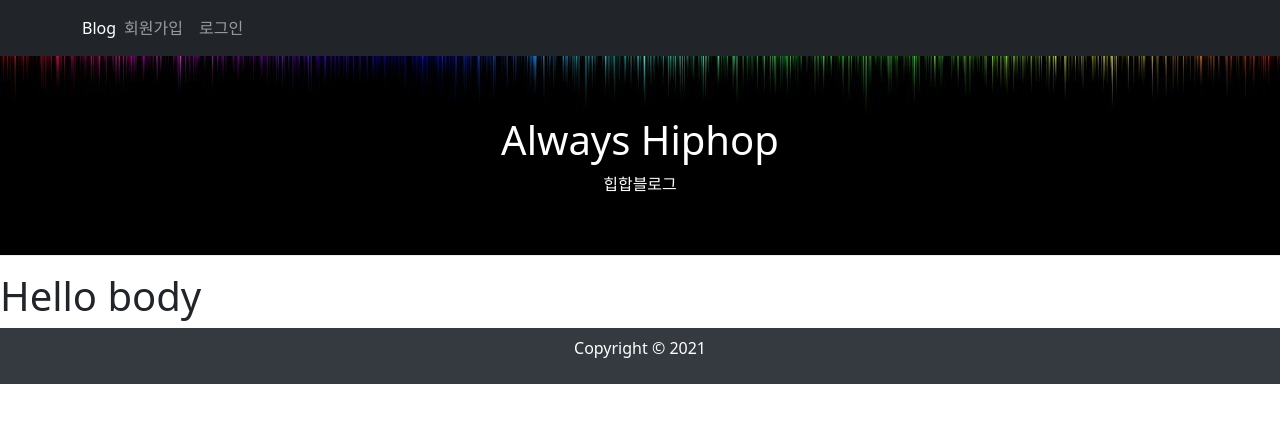
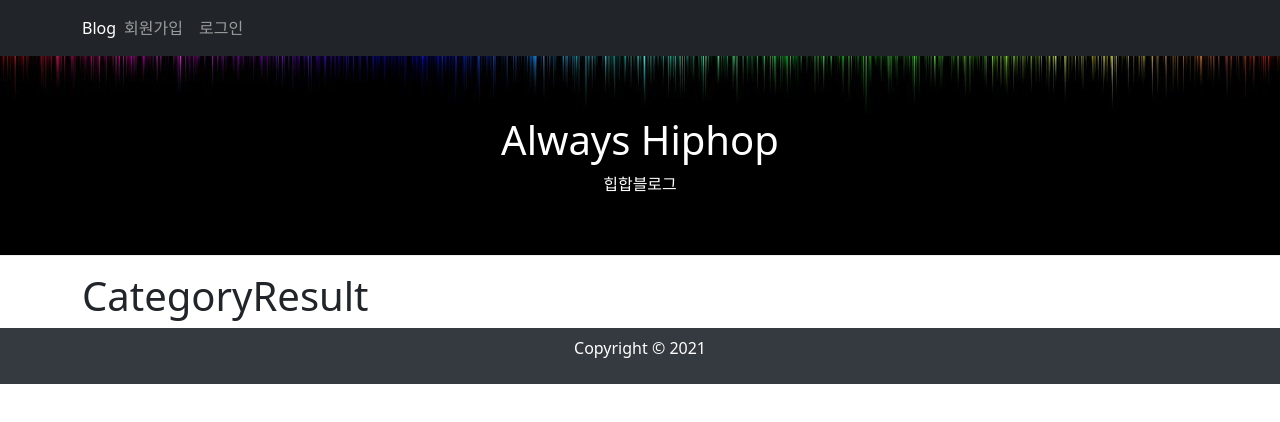
Before and after one commit to jazzyfact/hiphop-blog, a React (Create React App) app in the folder client/: page /post/Category/1 in a window 1280 px wide. Shown: the top 422 px of the page. Built offline with nearby package versions, Linux system fonts and the light colour scheme; no server answers; the HTML template or start-up script is replaced by a standard one.

Commit message:
[ADD] Route 추가

```diff
--- a/client/src/routes/Router.js
+++ b/client/src/routes/Router.js
@@ -2,12 +2,29 @@ import React, { Fragment } from 'react';
 import Header from '../components/Header';
 import Footer from '../components/Footer';
 import AppNavbar from "../components/AppNavbar";
+import { Container } from 'reactstrap';
+import { Redirect, Route, Switch } from 'react-router';
+
+import PostCardList from './normalRoute/PostCardList';
+import PostWrite from './normalRoute/PostWrite';
+import PostDetail from './normalRoute/PostDetail';
+import Search from './normalRoute/Search';
+import CategoryResult from './normalRoute/CategoryResult';
 
 const MyRouter = () => (
     <>
         <AppNavbar/>
         <Header/>
-            <h1>Hello body</h1>
+            <Container id="main-body">
+                <Switch>
+                    <Route path="/" exact component={PostCardList}/>
+                    <Route path="/post" exact component={PostWrite}/>
+                    <Route path="/post/:id" exact component={PostDetail}/>
+                    <Route path="/post/Category/:categoryName" exact component={CategoryResult}/>
+                    <Route path="/search/:searchTerm" exact component={Search}/>
+                    <Redirect from="*" to="/"/>
+                </Switch>
+            </Container>
         <Footer/>
     </>
 );
--- /dev/null
+++ b/client/src/routes/normalRoute/CategoryResult.js
@@ -0,0 +1,7 @@
+import React from 'react';
+
+const CategoryResult = () => {
+    return <h1>CategoryResult</h1>;
+};
+
+export default CategoryResult;
--- /dev/null
+++ b/client/src/routes/normalRoute/PostCardList.js
@@ -0,0 +1,7 @@
+import React from 'react';
+
+const PostCardList = () => {
+    return <h1>PostCardList</h1>;
+};
+
+export default PostCardList;
--- /dev/null
+++ b/client/src/routes/normalRoute/PostDetail.js
@@ -0,0 +1,7 @@
+import React from 'react';
+
+const PostDetail = () => {
+    return <h1>PostDetail</h1>;
+};
+
+export default PostDetail;
--- /dev/null
+++ b/client/src/routes/normalRoute/PostWrite.js
@@ -0,0 +1,7 @@
+import React from 'react';
+
+const PostWrite = () => {
+    return <h1>PostWrite</h1>;
+};
+
+export default PostWrite;
--- /dev/null
+++ b/client/src/routes/normalRoute/Search.js
@@ -0,0 +1,7 @@
+import React from 'react';
+
+const Search = () => {
+    return <h1>Search</h1>;
+};
+
+export default Search;
```
Also changed, not shown: client/src/routes/normalRoute/PostEdit.js (added, +7 -0 lines), client/src/routes/normalRoute/Profile.js (added, +7 -0 lines).
